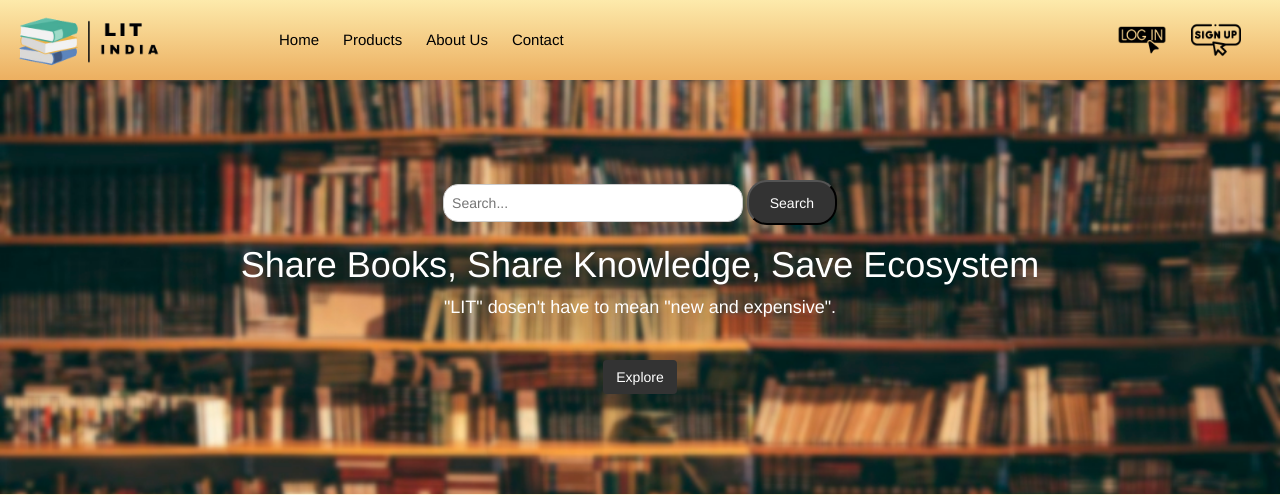
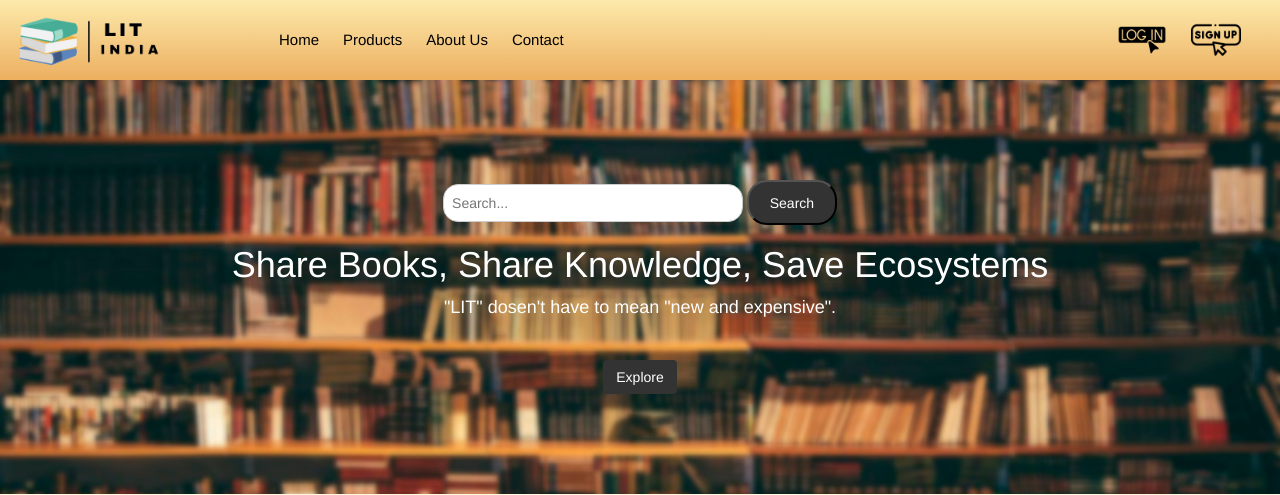
Before and after one commit to Akash-Sharma-9804/LIT_INDIA-E-commerce, a PHP site: page /Homepage.php in a window 1280 px wide. Shown: the top 495 px of the page. Run offline with PHP 8.4, Linux system fonts and the light colour scheme.

Commit message:
version-2

```diff
--- a/Homepage.php
+++ b/Homepage.php
@@ -46,7 +46,7 @@
                 </form>
               </div>
             <div id="container">
-              <h2>Share Books, Share Knowledge, Save Ecosystem</h2>
+              <h2>Share Books, Share Knowledge, Save Ecosystems</h2>
               <p>"LIT" dosen't have to mean "new and expensive".</p>
               <a href="product.html" class="btn">Explore</a>
             </div>
```
